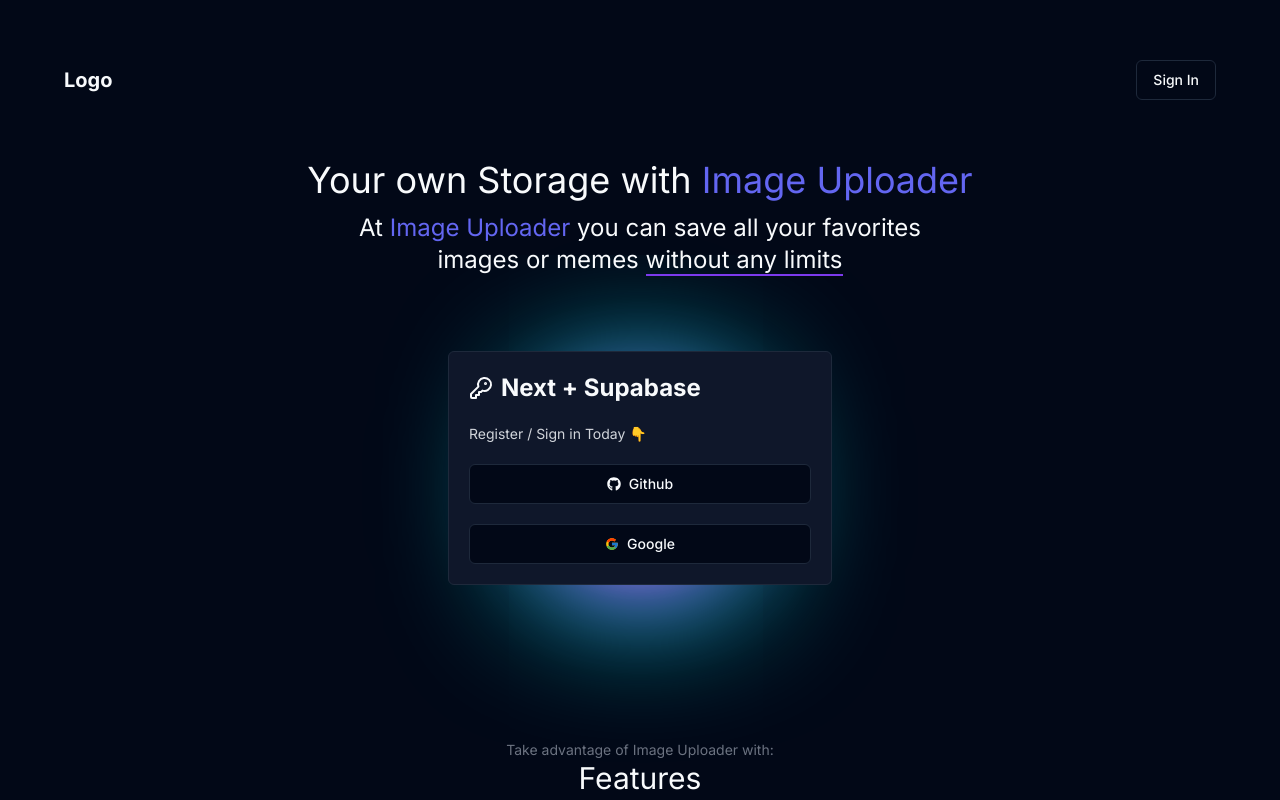
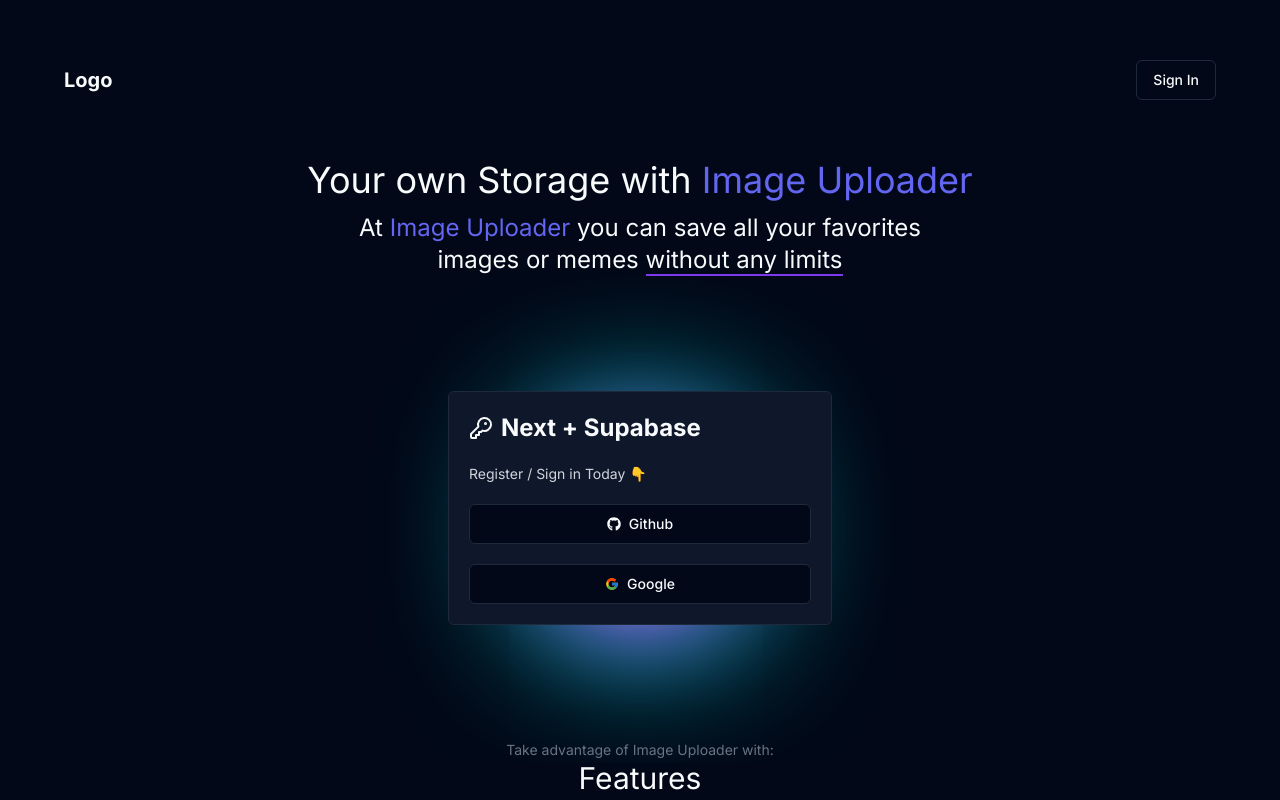
Before and after one commit to JannickPepe/Supabase-Gallery, a Next.js app: page /auth in a window 1280 px wide. Shown: the top 800 px of the page. Built offline with nearby package versions, Linux system fonts and the light colour scheme; no server answers.

Commit message:
forgot to add suspense around /auth page only now

```diff
--- a/app/auth/page.tsx
+++ b/app/auth/page.tsx
@@ -1,7 +1,7 @@
 "use client";
 import { Button } from "@/components/ui/button";
 import { KeyRound } from "lucide-react";
-import React from "react";
+import React, { Suspense } from "react";
 import { FcGoogle } from "react-icons/fc";
 import { FaGithub } from "react-icons/fa";
 import { supabaseBrowser } from "@/lib/supabase/browser";
@@ -31,7 +31,7 @@
 
 	return (
 
-		<div>
+		<Suspense>
 			<div className="space-y-3">
 				<h1 className="text-4xl text-center">Your own Storage with <span className="text-indigo-500">Image Uploader</span></h1>
 				<h2 className="mx-auto text-2xl text-center max-w-[600px]">At <span className="text-indigo-500">Image Uploader</span> you can save all your favorites images or memes <span className="border-b-2 border-violet-600">without any limits</span></h2>
@@ -135,7 +135,7 @@
 					</div>
 				</section>
 			</div>
-		</div>
+		</Suspense>
 
 	);
 }
```
